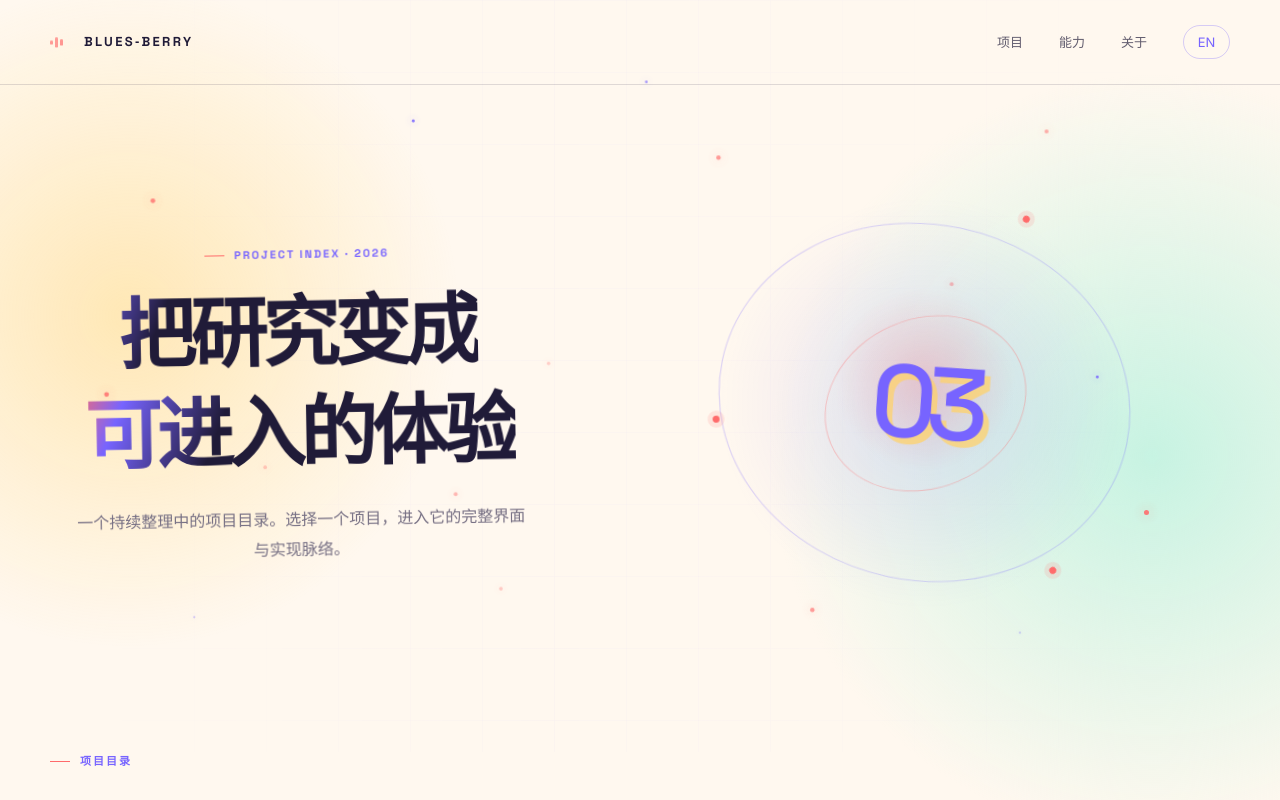
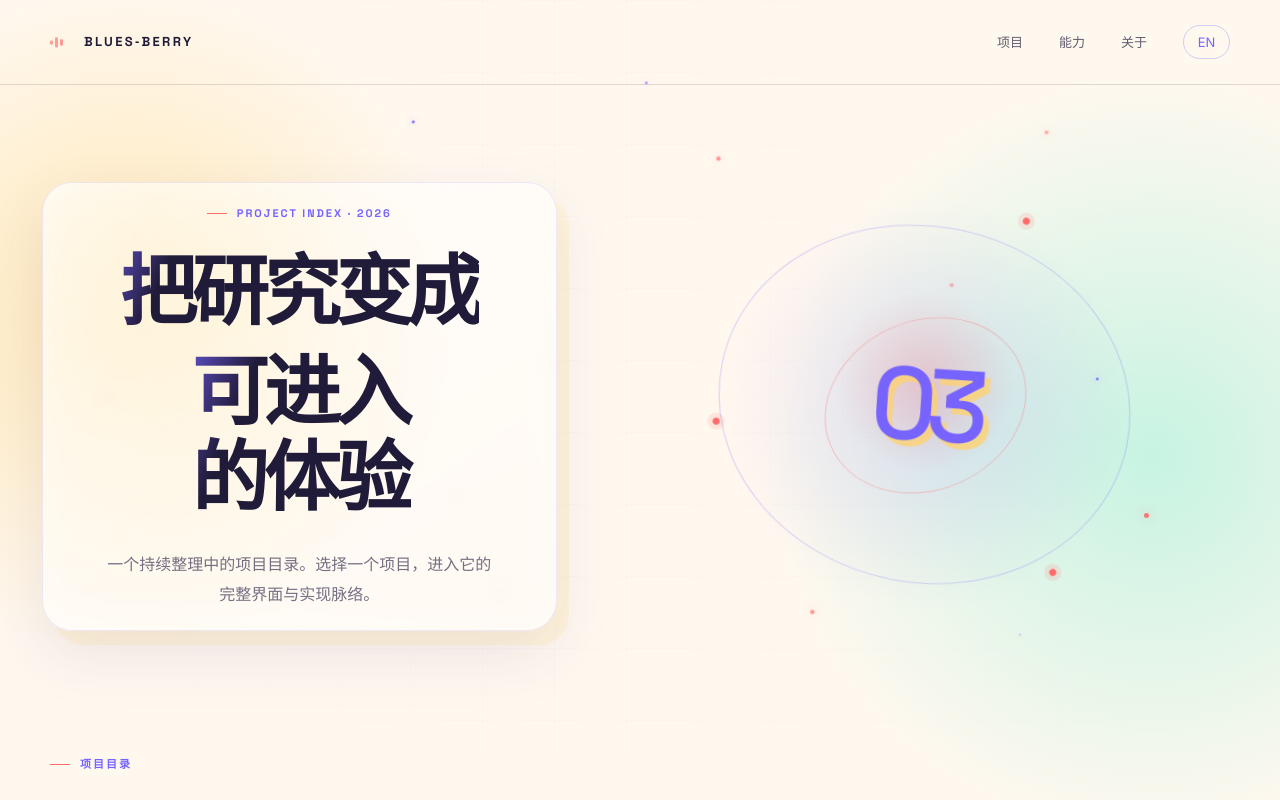
Before and after one commit to Blues-berry/portfolio-hub, a Next.js app: page / in a window 1280 px wide. Shown: the top 800 px of the page. Built offline with nearby package versions, Linux system fonts and the light colour scheme; no server answers.

Commit message:
Straighten directory typography and layer background

```diff
--- a/app/globals.css
+++ b/app/globals.css
@@ -2372,6 +2372,26 @@ body:has(.directory-main) .footer-inner {
   display: flex;
   flex-direction: column;
   align-items: center;
+  transform: none;
+  isolation: isolate;
+  padding: 34px clamp(22px, 4vw, 52px);
+}
+
+.directory-hero-copy::before {
+  position: absolute;
+  inset: 12px -8px;
+  z-index: -1;
+  border: 1px solid rgba(119, 100, 255, 0.12);
+  border-radius: 30px;
+  content: "";
+  background:
+    linear-gradient(145deg, rgba(255, 255, 255, 0.7), rgba(255, 255, 255, 0.24)),
+    radial-gradient(circle at 18% 12%, rgba(255, 209, 102, 0.3), transparent 36%);
+  box-shadow:
+    12px 14px 0 rgba(255, 209, 102, 0.14),
+    0 24px 60px rgba(71, 48, 110, 0.1),
+    inset 0 0 32px rgba(255, 255, 255, 0.35);
+  backdrop-filter: blur(8px);
 }
 
 .directory-hero-copy .eyebrow {
@@ -2519,6 +2539,7 @@ body:has(.directory-main) .footer-inner {
 @media (max-width: 760px) {
   .directory-hero-copy {
     text-align: center;
+    padding: 28px 18px;
   }
 
   .directory-hero h1 {
```
